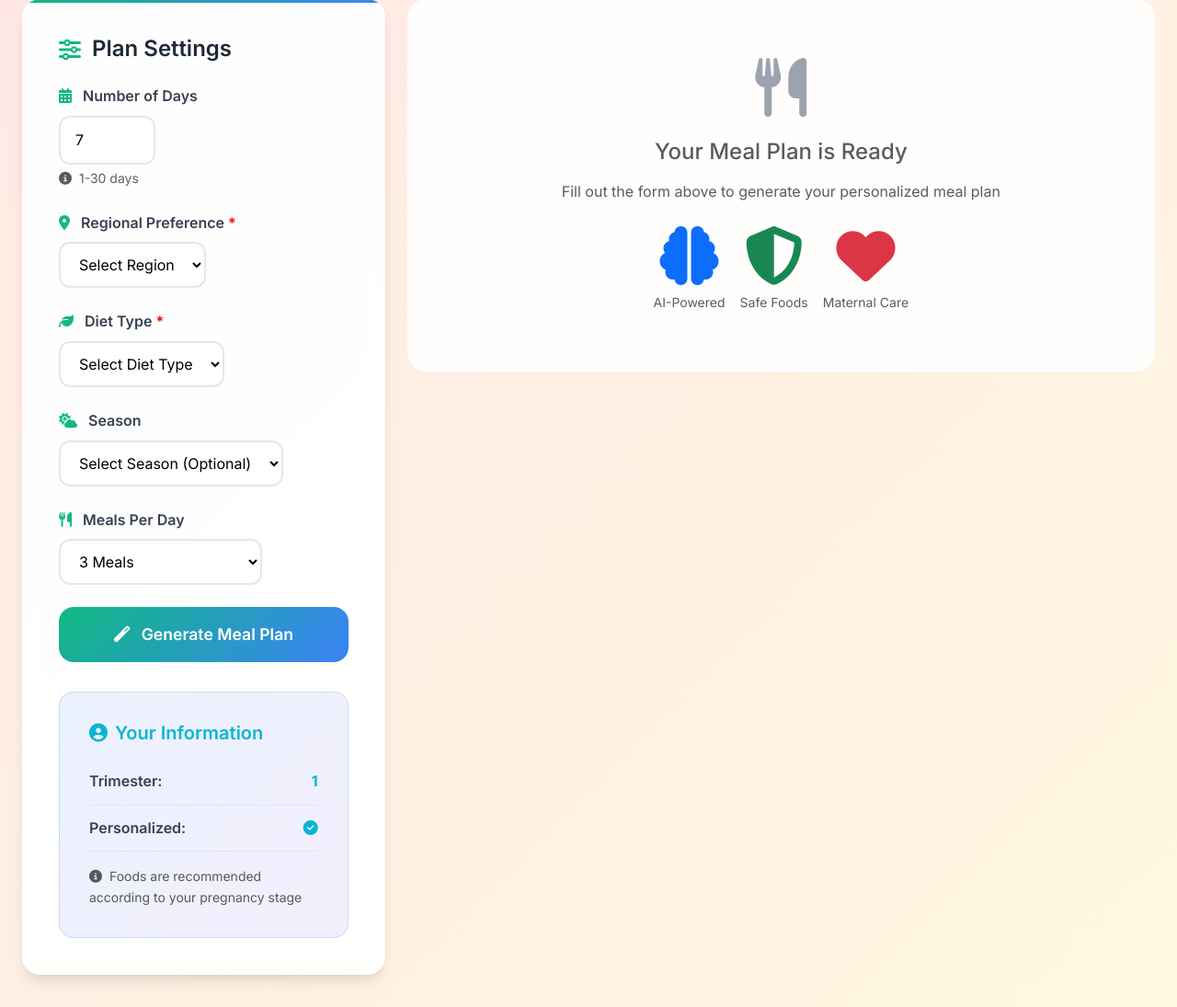
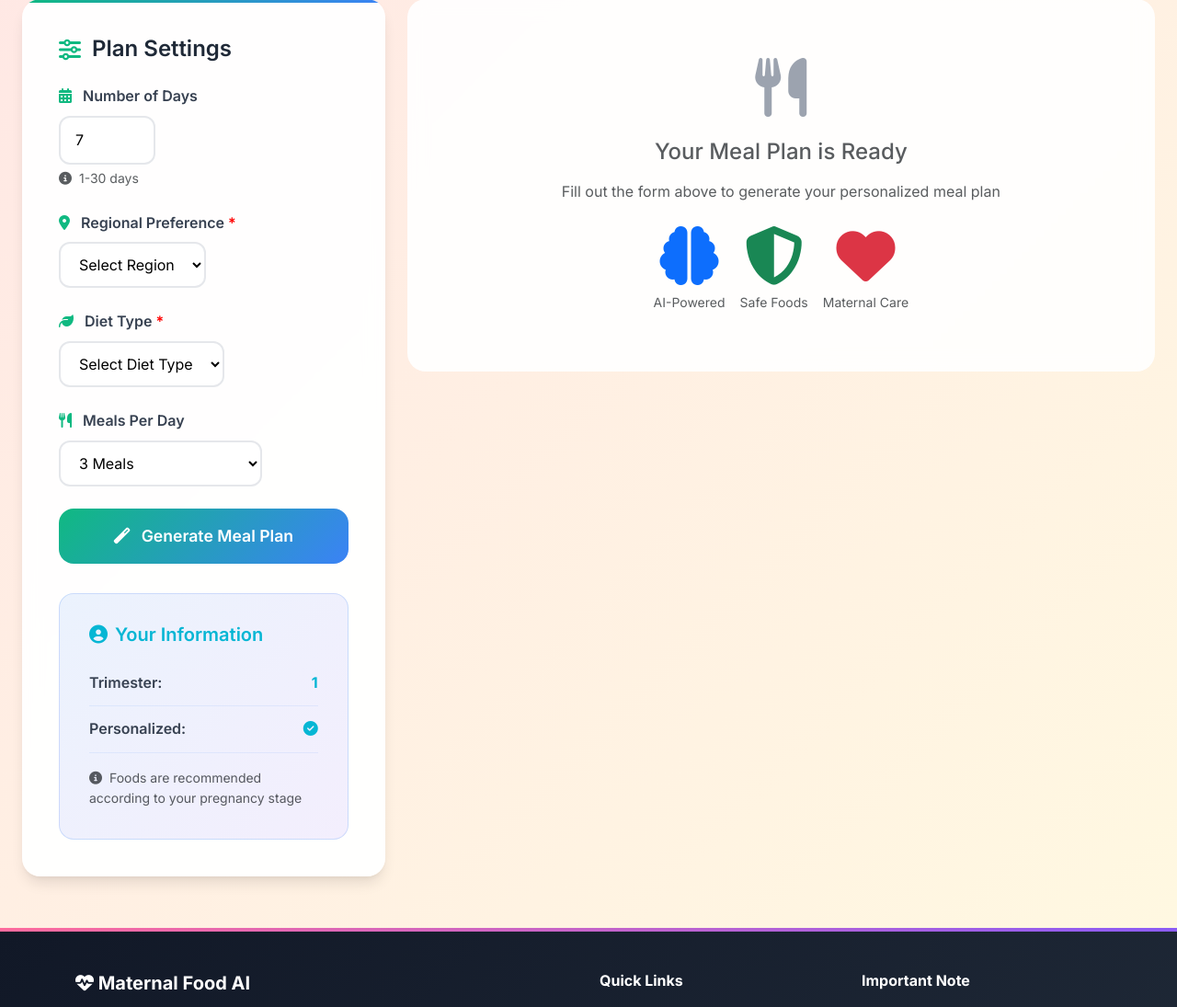
Before and after one commit to tejaslakshmangith/ibaby, a Flask app: page /meal-plans/ in a window 1280 px wide. Shown: the part 558-1653 px from the top of the page at 92% size. Run offline with Flask 3, Linux system fonts and the light colour scheme; the visitor is signed in with stand-in values (Sample User, id 1).

Commit message:
Remove season preference from meal planning (Phase 1 complete)
Co-authored-by: tejaslakshmangith <238832907+tejaslakshmangith@users.noreply.github.com>

```diff
--- a/routes/meal_plans.py
+++ b/routes/meal_plans.py
@@ -49,8 +49,6 @@ def validate_preferences():
         # Update user preferences
         if data.get('region_preference'):
             current_user.region_preference = data['region_preference']
-        if data.get('seasonal_preference'):
-            current_user.seasonal_preference = data['seasonal_preference']
         if data.get('dietary_preferences'):
             current_user.dietary_preferences = data['dietary_preferences']
         if data.get('current_trimester'):
@@ -75,7 +73,6 @@ def validate_preferences():
                 region=current_user.region_preference,
                 diet_type=current_user.dietary_preferences,
                 trimester=current_user.current_trimester,
-                season=current_user.seasonal_preference,
                 condition=current_user.get_special_conditions()[0] if current_user.get_special_conditions() else None
             )
 
@@ -177,8 +174,6 @@ def generate_meal_plan():
             current_user.region_preference = data['region']
         if data.get('diet_type'):
             current_user.dietary_preferences = data['diet_type']
-        if data.get('season'):
-            current_user.seasonal_preference = data['season']
 
         # Ensure trimester is set
         if not current_user.current_trimester or current_user.current_trimester <= 0:
@@ -223,7 +218,6 @@ def generate_meal_plan():
             region=current_user.region_preference,
             diet_type=current_user.dietary_preferences,
             trimester=current_user.current_trimester,
-            season=current_user.seasonal_preference,
             special_conditions=current_user.get_special_conditions(),
             meal_frequency=meal_frequency
         )
--- a/templates/dashboard/meal_plans.html
+++ b/templates/dashboard/meal_plans.html
@@ -573,18 +573,6 @@
                         </div>
 
                         <div class="form-group-modern">
-                            <label for="season" class="form-label-modern">
-                                <i class="fas fa-cloud-sun me-2" style="color: var(--accent-emerald);"></i>
-                                {% if session.get('language') == 'te' %}కాలం{% else %}Season{% endif %}
-                            </label>
-                            <select class="form-select-modern" id="season">
-                                <option value="">
-                                    {% if session.get('language') == 'te' %}కాలం ఎంచుకోండి (ఐచ్ఛికం){% else %}Select Season (Optional){% endif %}
-                                </option>
-                            </select>
-                        </div>
-
-                        <div class="form-group-modern">
                             <label for="meal-frequency" class="form-label-modern">
                                 <i class="fas fa-utensils me-2" style="color: var(--accent-emerald);"></i>
                                 {% if session.get('language') == 'te' %}భోజనాల సంఖ్య{% else %}Meals Per Day{% endif %}
@@ -752,11 +740,9 @@
                     // Filter out empty arrays and provide fallbacks
                     const regions = (data.regions && data.regions.length > 0) ? data.regions : ['North', 'South'];
                     const diets = (data.diets && data.diets.length > 0) ? data.diets : ['veg', 'nonveg'];
-                    const seasons = (data.seasons && data.seasons.length > 0) ? data.seasons : ['summer', 'winter', 'monsoon'];
 
                     console.log('Regions:', regions);
                     console.log('Diets:', diets);
-                    console.log('Seasons:', seasons);
 
                     // Populate regions
                     const regionSelect = document.getElementById('region');
@@ -782,17 +768,6 @@
                             dietSelect.appendChild(option);
                         });
                     }
-
-                    // Populate seasons
-                    const seasonSelect = document.getElementById('season');
-                    if (seasonSelect) {
-                        seasons.forEach(season => {
-                            const option = document.createElement('option');
-                            option.value = season;
-                            option.textContent = season.charAt(0).toUpperCase() + season.slice(1);
-                            seasonSelect.appendChild(option);
-                        });
-                    }
                 } else {
                     console.error('API returned success=false');
                     applyFallbackPreferences();
@@ -808,7 +783,6 @@
         // Fallback - add hardcoded options
         const regions = ['North', 'South'];
         const diets = ['veg', 'nonveg'];
-        const seasons = ['summer', 'winter', 'monsoon'];
 
         const regionSelect = document.getElementById('region');
         if (regionSelect) {
@@ -829,23 +803,12 @@
                 dietSelect.appendChild(option);
             });
         }
-
-        const seasonSelect = document.getElementById('season');
-        if (seasonSelect) {
-            seasons.forEach(season => {
-                const option = document.createElement('option');
-                option.value = season;
-                option.textContent = season.charAt(0).toUpperCase() + season.slice(1);
-                seasonSelect.appendChild(option);
-            });
-        }
     }
 
     function generateMealPlan() {
         const days = parseInt(document.getElementById('days').value);
         const region = document.getElementById('region').value;
         const dietType = document.getElementById('diet-type').value;
-        const season = document.getElementById('season').value;
         const mealFrequency = document.getElementById('meal-frequency').value;
 
         // Validation
@@ -877,11 +840,6 @@
             diet_type: dietType,
             meal_frequency: mealFrequency
         };
-
-        // Include season if selected (optional)
-        if (season) {
-            payload.season = season;
-        }
 
         // Call API
         fetch('/meal-plans/api/generate', {
```
Also changed, not shown: ai_engine/meal_planner.py (+12 -52 lines).
